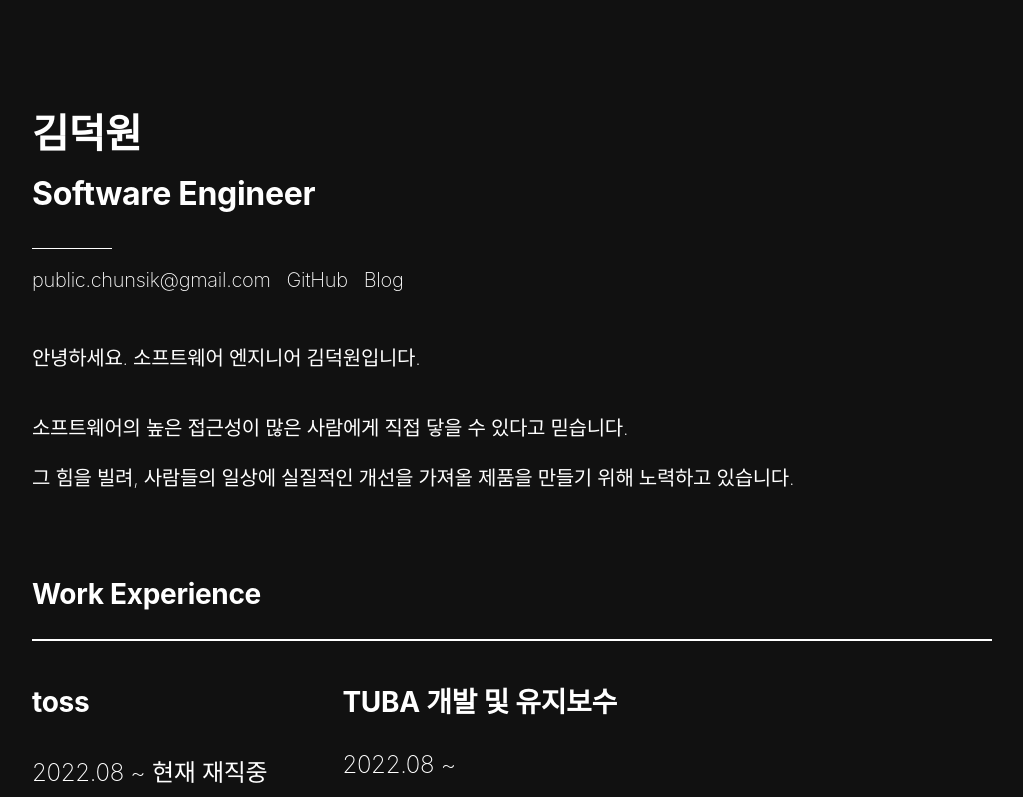
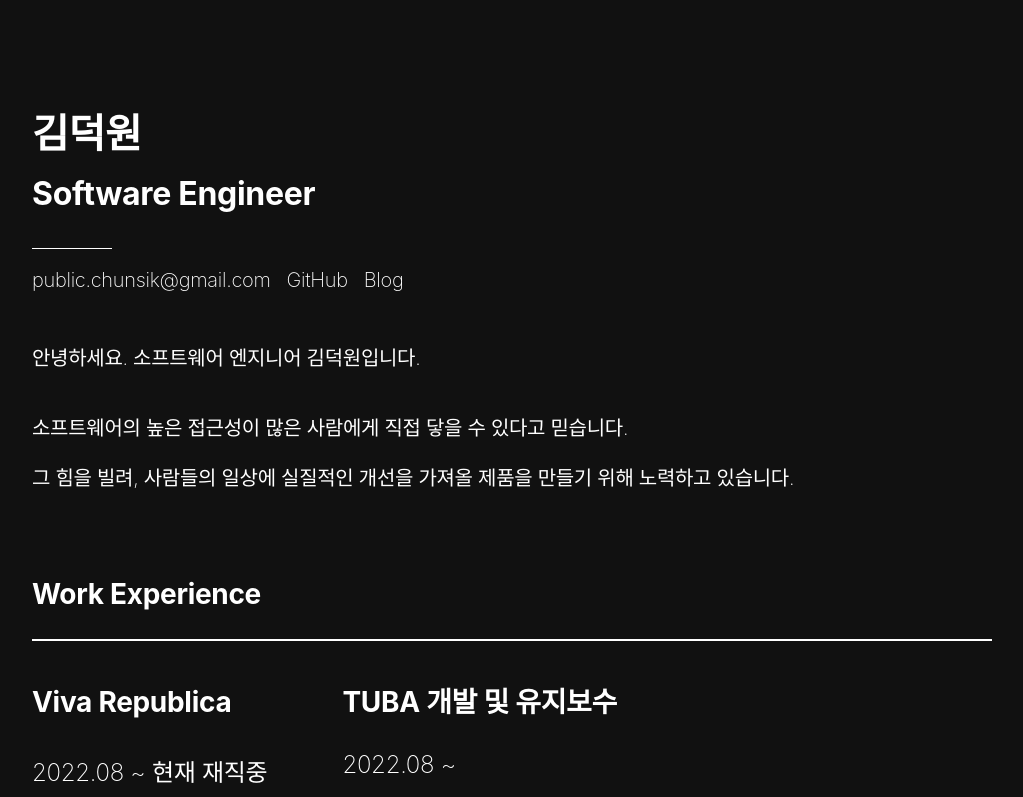
Before and after one commit to KimChunsick/resume, a React (Create React App) app: page / in a window 1280 px wide. Shown: the top 797 px of the page, without its empty margins (128-1151 px from the left). Built offline with nearby package versions, Linux system fonts and the light colour scheme; a web font is replaced by a local one.

Commit message:
사명 변경

```diff
--- a/src/assets/data/index.ts
+++ b/src/assets/data/index.ts
@@ -254,7 +254,7 @@ const data: NeedResumeData = {
   },
   workExperience: [
     {
-      company: 'toss',
+      company: 'Viva Republica',
       date: '2022.08 ~ 현재 재직중',
       position: 'Frontend Developer',
       team: 'TUBA Service Team',
```
